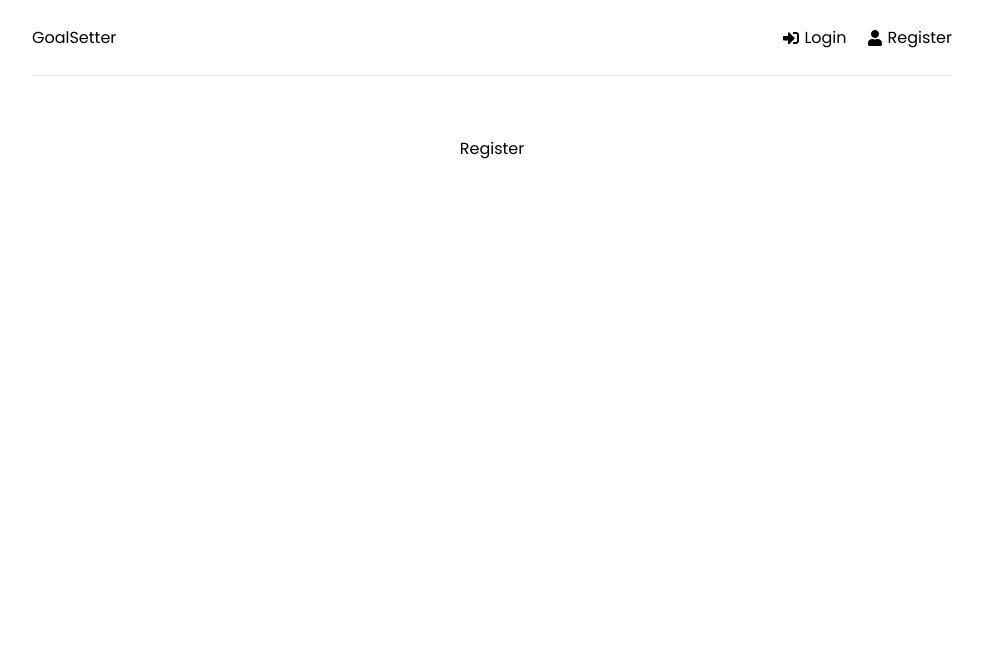
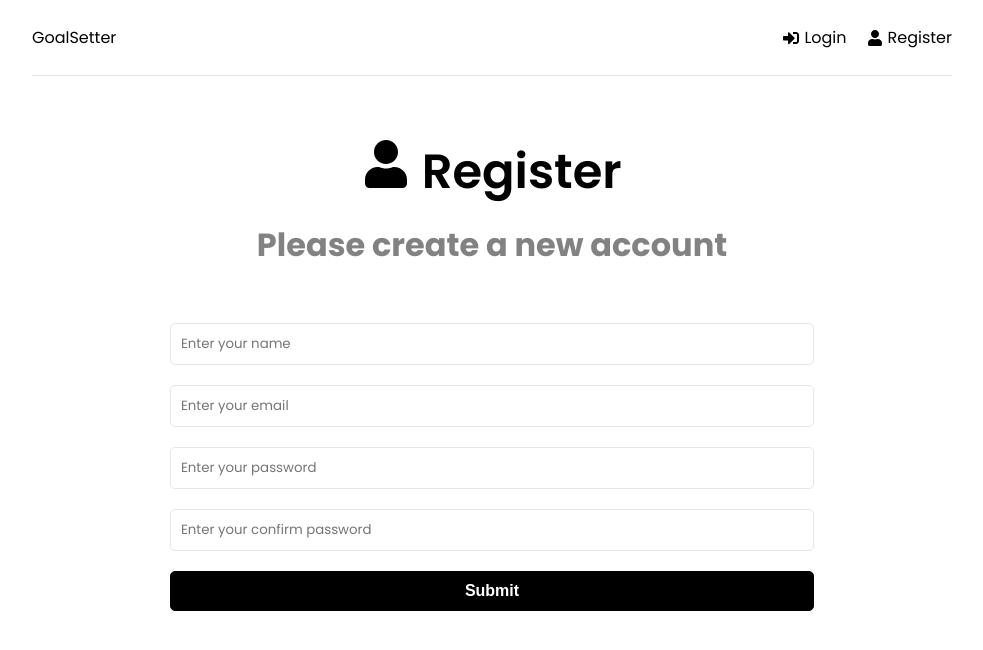
Before and after one commit to rsshonjoydas/mern-goal, a React (Create React App) app in the folder client/: page /register in a window 1280 px wide. Shown: the top 650 px of the page, without its empty margins (148-1131 px from the left). Built offline with nearby package versions, Linux system fonts and the light colour scheme.

Commit message:
Register Page

```diff
--- a/client/src/pages/Register.jsx
+++ b/client/src/pages/Register.jsx
@@ -1,6 +1,90 @@
+import { useState } from "react"
+import { FaUser } from "react-icons/fa"
+
 const Register = () => {
+  const [formData, setFormData] = useState({
+    name: '',
+    email: '',
+    password: '',
+    password2: '',
+  })
+
+  const { name, email, password, password2 } = formData
+
+  const onChange = (e) => {
+    setFormData((prevState) => ({
+      ...prevState,
+      [e.target.name]: e.target.value
+    }))
+  }
+
+  const onSubmit = (e) => {
+    e.preventDefault()
+  }
+
   return (
-    <div>Register</div>
+    <>
+      <section className="heading">
+        <h1>
+          <FaUser /> Register
+        </h1>
+        <p>Please create a new account</p>
+      </section>
+
+      <section className="form">
+        <form onSubmit={onSubmit}>
+          <div className="form-group">
+            <input
+              type="text"
+              className="form-control"
+              id="name"
+              name="name"
+              value={name}
+              placeholder="Enter your name"
+              onChange={onChange}
+            />
+          </div>
+          <div className="form-group">
+            <input
+              type="text"
+              className="form-control"
+              id="email"
+              name="email"
+              value={email}
+              placeholder="Enter your email"
+              onChange={onChange}
+            />
+          </div>
+          <div className="form-group">
+            <input
+              type="text"
+              className="form-control"
+              id="password"
+              name="password"
+              value={password}
+              placeholder="Enter your password"
+              onChange={onChange}
+            />
+          </div>
+          <div className="form-group">
+            <input
+              type="text"
+              className="form-control"
+              id="password2"
+              name="password2"
+              value={password2}
+              placeholder="Enter your confirm password"
+              onChange={onChange}
+            />
+          </div>
+          <div className="form-group">
+            <button type="submit" className="btn btn-block">
+              Submit
+            </button>
+          </div>
+        </form>
+      </section>
+    </>
   )
 }
 
```
